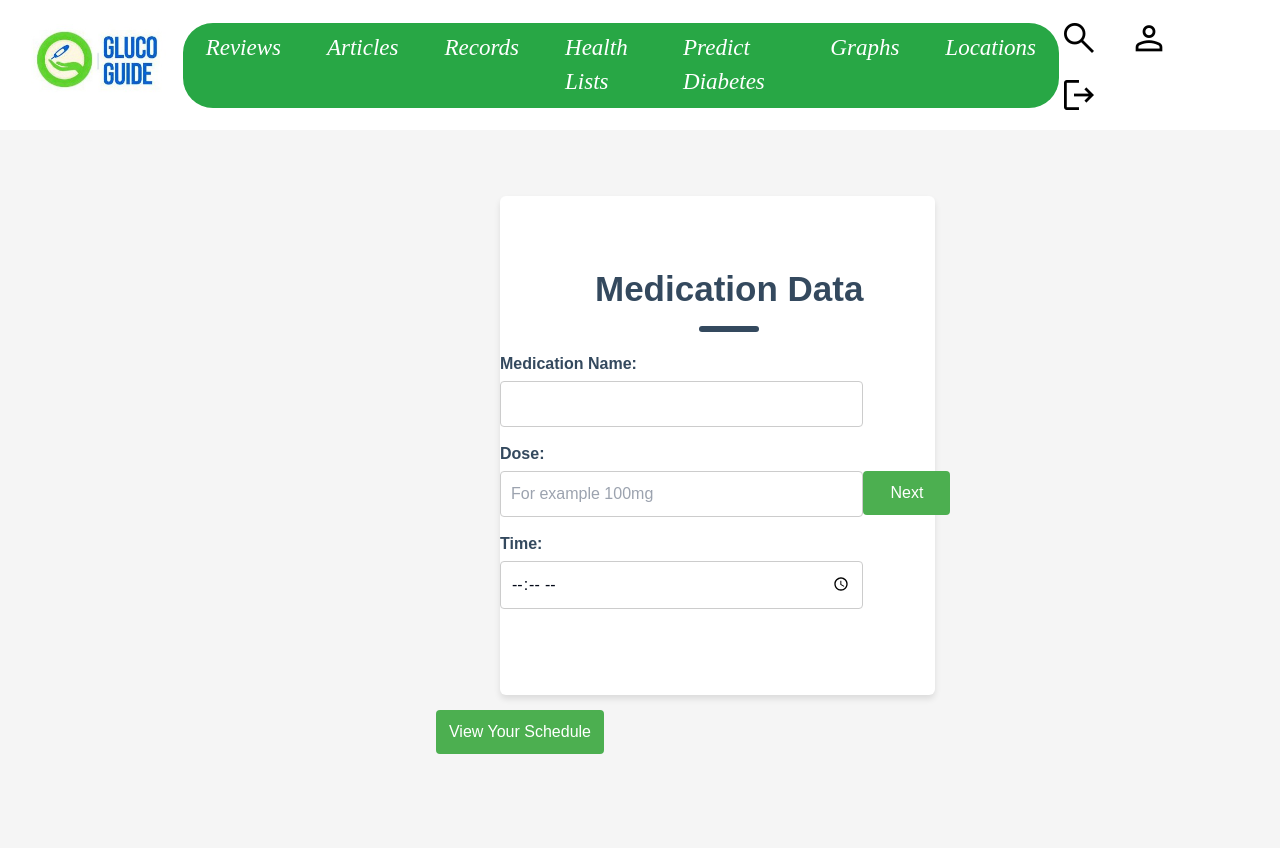
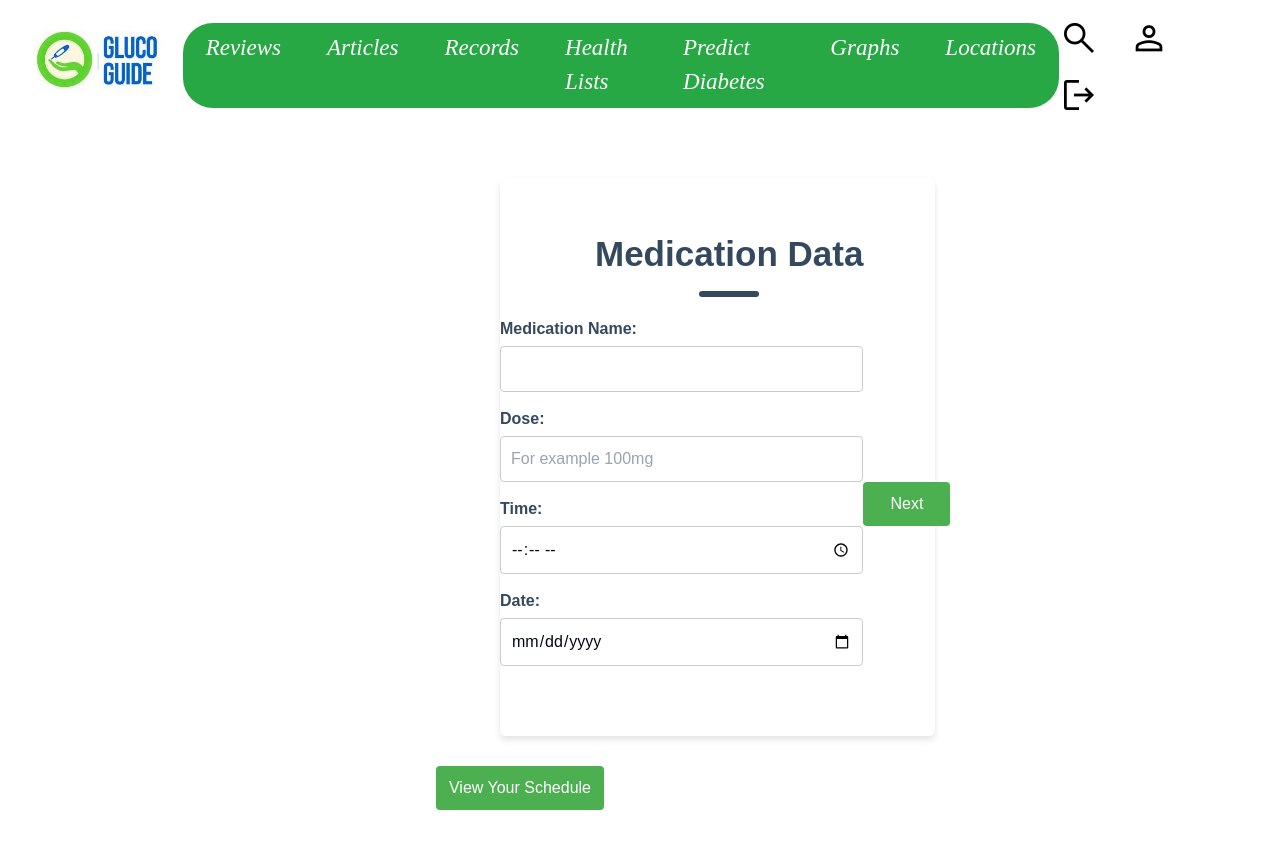
Before and after one commit to shrouk1510/gp_frontend, a React (Create React App) app: page /MedicationL in a window 1280 px wide. Shown: the top 848 px of the page. Built offline with nearby package versions, Linux system fonts and the light colour scheme; a web font is replaced by a local one.

Commit message:
health list updated

```diff
--- a/src/App.js
+++ b/src/App.js
@@ -69,7 +69,7 @@ function App() {
         <Route path="/admin" element={<Signin />} />
         <Route path="/NewNat" element={<NewNat />} />
         <Route path="/uploadData" element={<PrivateRoute><UploadData /></PrivateRoute>} />
-        <Route path="/viewData" element={<ViewData />} />
+        {/* <Route path="/viewData" element={<ViewData />} /> */}
         <Route path="/lifestyle" element={<Lifestyle />} />
         <Route path="/userlifestyle" element={<ReLifestyle />} />
         {/* <Route path="/logout" element={<Welcome />} /> */}
--- a/src/ExerciseFormCompenent/Exercise.css
+++ b/src/ExerciseFormCompenent/Exercise.css
@@ -1,17 +1,12 @@
 .exerciseContainer {
-
-    max-width: 100% !important;
-    height: 100vh;
-    background-color: #f5f5f5;
-    margin: 0;
-    padding: 1rem 0;
+  height: 82vh;
+  margin-top: 120px;
 }
 
 .exerciseContainer .header {
   text-align: center;
   margin-top: 3%;
   margin-left: 95px;
-
 }
 
 .exerciseContainer .text {
@@ -37,14 +32,14 @@
   display: flex;
   justify-content: center;
   align-items: center;
-    height: 65%;
+  height: 85%;
   width: 34%;
   flex-direction: column;
   flex-wrap: wrap;
   box-shadow: 0 4px 6px rgba(0, 0, 0, 0.1);
   margin-left: 500px;
   border-radius: 6px;
-    margin-top: 50px;
+  margin-top: -60px;
 }
 
 .exerciseContainer .form-group {
@@ -107,7 +102,6 @@
   border-radius: 3px;
   margin-top: 95px;
   width: 20%;
-
 }
 
 .exerciseContainer .Exerback-button:hover {
--- a/src/ExerciseFormCompenent/Exercise.js
+++ b/src/ExerciseFormCompenent/Exercise.js
@@ -5,7 +5,8 @@ const ExerciseForm = ({ nextStep, prevStep, setCombinedData }) => {
   const [formData, setFormData] = useState({
     exerciseName: '',
     duration: '',
-    time: ''
+    time: '',
+    date: new Date().toISOString().split('T')[0] // Set the default date to today's date
   });
 
   const handleChange = (e) => {
@@ -21,7 +22,7 @@ const ExerciseForm = ({ nextStep, prevStep, setCombinedData }) => {
     if (formData.exerciseName || formData.duration || formData.time) {
       setCombinedData(prevData => [...prevData, { ...formData, type: 'Exercise' }]);
     }
-    setFormData({ exerciseName: '', duration: '', time: '' });
+    setFormData({ exerciseName: '', duration: '', time: '', date: new Date().toISOString().split('T')[0] }); // Reset date field as well
     nextStep();
   };
 
@@ -63,6 +64,16 @@ const ExerciseForm = ({ nextStep, prevStep, setCombinedData }) => {
               onChange={handleChange}
             />
           </div>
+          <div className="form-group">
+            <label htmlFor="date">Date:</label>
+            <input
+              type="date"
+              id="date"
+              name="date"
+              value={formData.date}
+              onChange={handleChange}
+            />
+          </div>
         </div>
         <button type="button" className="Exerback-button" onClick={prevStep}>Back</button>
         <button type="submit" className="sub-button">Next</button>
--- a/src/MealFormComponent/Meal.js
+++ b/src/MealFormComponent/Meal.js
@@ -4,7 +4,8 @@ import './Meal.css';
 const MealForm = ({ prevStep, handleSubmitAll }) => {
   const [formData, setFormData] = useState({
     name: '',
-    time: ''
+    time: '',
+    date: new Date().toISOString().split('T')[0] // Set the default date to today's date
   });
 
   const mealTypes = ['Breakfast', 'Lunch', 'Dinner', 'Snack'];
@@ -19,8 +20,16 @@ const MealForm = ({ prevStep, handleSubmitAll }) => {
 
   const handleSubmit = (e) => {
     e.preventDefault();
+
+    // Check if name and time fields are empty
+    if (!formData.name && !formData.time) {
+      // Optionally, you can provide feedback to the user that fields are required
+      alert('Please fill in at least the Meal Type and Time fields.');
+      return;
+    }
+
     handleSubmitAll({ ...formData, type: 'Meal' });
-    setFormData({ name: '', time: '' });
+    setFormData({ name: '', time: '', date: new Date().toISOString().split('T')[0] }); // Reset date field as well
   };
 
   return (
@@ -55,6 +64,16 @@ const MealForm = ({ prevStep, handleSubmitAll }) => {
               onChange={handleChange}
             />
           </div>
+          <div className="form-group">
+            <label htmlFor="date">Date:</label>
+            <input
+              type="date"
+              id="date"
+              name="date"
+              value={formData.date}
+              onChange={handleChange}
+            />
+          </div>
         </div>
         <button type="button" className="mealback-button" onClick={prevStep}>Back</button>
         <button type="submit" className="submit-button">Submit</button>
--- a/src/MedicationFormComponent/medication.css
+++ b/src/MedicationFormComponent/medication.css
@@ -1,11 +1,5 @@
-/* Form styling similar to Exercise form */
 .medicationContainer {
-    max-width: 100% !important;
-    height: 100vh;
-    background-color: #f5f5f5;
-    margin: 0;
-    padding: 1rem 0;
-
+    height: 82vh;
 }
 
 .medicationContainer .header {
@@ -37,14 +31,14 @@
     display: flex;
     justify-content: center;
     align-items: center;
-    height: 65%;
+    height: 85%;
     width: 34%;
     flex-direction: column;
     flex-wrap: wrap;
     box-shadow: 0 4px 6px rgba(0, 0, 0, 0.1);
     margin-left:500px;
     border-radius: 6px;
-    margin-top: 50px;
+    margin-top: 48px;
 }
 
 .medicationContainer .form-group {
@@ -81,7 +75,7 @@
     background-color: green;
 }
 
-.medicationContainer  .see{
+.medicationContainer .see {
     position: absolute;
     right: 406px;
     background-color: #4CAF50;
@@ -91,11 +85,9 @@
     color: white;
     border: none;
     margin-right: 270px;
-    margin-top: -45px;
-
+    margin-top: -30px;
 }
 
-.medicationContainer .see:hover{
+.medicationContainer .see:hover {
     background-color: green;
-
 }
--- a/src/MedicationFormComponent/mediction.js
+++ b/src/MedicationFormComponent/mediction.js
@@ -5,7 +5,8 @@ const MedicationForm = ({ nextStep, handleViewSchedule, setCombinedData }) => {
   const [formData, setFormData] = useState({
     name: '',
     dose: '',
-    time: ''
+    time: '',
+    date: '' // New state for date
   });
 
   const handleChange = (e) => {
@@ -21,7 +22,7 @@ const MedicationForm = ({ nextStep, handleViewSchedule, setCombinedData }) => {
     if (formData.name || formData.dose || formData.time) {
       setCombinedData(prevData => [...prevData, { ...formData, type: 'Medication' }]);
     }
-    setFormData({ name: '', dose: '', time: '' });
+    setFormData({ name: '', dose: '', time: '', date: '' });
     nextStep();
   };
 
@@ -46,7 +47,8 @@ const MedicationForm = ({ nextStep, handleViewSchedule, setCombinedData }) => {
           <div className="form-group">
             <label htmlFor="dose">Dose:</label>
             <input
-              placeholder="For example 100mg" type="text"
+              placeholder="For example 100mg"
+              type="text"
               id="dose"
               name="dose"
               value={formData.dose}
@@ -63,6 +65,16 @@ const MedicationForm = ({ nextStep, handleViewSchedule, setCombinedData }) => {
               onChange={handleChange}
             />
           </div>
+          <div className="form-group"> {/* New date field */}
+            <label htmlFor="date">Date:</label>
+            <input
+              type="date"
+              id="date"
+              name="date"
+              value={formData.date}
+              onChange={handleChange}
+            />
+          </div>
         </div>
         <button type="submit" className="subb-button">Next</button>
       </form>
--- a/src/multistepComponent/UnifiedTable.css
+++ b/src/multistepComponent/UnifiedTable.css
@@ -10,12 +10,8 @@
   border-collapse: collapse;
 }
 
-.tableContainer h2{
-  font-size: 2.5em;
-  margin-bottom: 10px;
-  color: #2c3e50;
-  font-weight: 600;
-  text-align: center;
+.tableContainer h2 {
+  color: #34495e;
 }
 
 .unified-table th, .unified-table td {
@@ -40,11 +36,11 @@
   cursor: pointer;
 }
 
-.backButton:hover{
-background-color: green;
+.backButton:hover {
+  background-color: green;
 }
 
-.tableContainer .update-button  {
+.tableContainer .update-button {
   background-color: #008CBA; /* Blue */
   color: white;
   padding: 5px 10px;
--- a/src/multistepComponent/UnifiedTable.js
+++ b/src/multistepComponent/UnifiedTable.js
@@ -4,7 +4,7 @@ import './UnifiedTable.css';
 const UnifiedTable = ({ combinedData, setViewTable }) => {
   return (
     <div className='tableContainer'>
-      <h2>Health Data Schedule</h2>
+      <h2><strong>Health Data Schedule</strong></h2>
       <table className="unified-table">
         <thead>
           <tr>
@@ -13,6 +13,7 @@ const UnifiedTable = ({ combinedData, setViewTable }) => {
             <th>Dose</th>
             <th>Duration</th>
             <th>Time</th>
+            <th>Date</th> {/* New Date column */}
             <th>Actions</th>
           </tr>
         </thead>
@@ -24,6 +25,7 @@ const UnifiedTable = ({ combinedData, setViewTable }) => {
               <td>{data.dose || '-'}</td>
               <td>{data.duration || '-'}</td>
               <td>{data.time || '-'}</td>
+              <td>{data.date || '-'}</td> {/* Display the Date */}
               <td>
                 <button className="update-button">Update</button>
               </td>
--- a/src/uploadDataComponent/data.js
+++ b/src/uploadDataComponent/data.js
@@ -35,7 +35,7 @@ const UploadData = () => {
     const handleDelete = async (recordId) => {
 
         try {
-            await deleteMedicalRecordRequest(recordId)
+            // await deleteMedicalRecordRequest(recordId)
             removeMedicalRecord(recordId)
             toast.success("record deleted")
         } catch (error) {
--- a/src/user-profile/UserProfile.jsx
+++ b/src/user-profile/UserProfile.jsx
@@ -63,7 +63,7 @@ const UserProfile = () => {
 
   const handleReadAllNotifications = async () => {
     try {
-      // await markAllNotificationsReadRequest();
+       await markAllNotificationsReadRequest();
       markAllNotificationAsRead();
       toast.success("All notifications marked as read");
     } catch (error) {
@@ -73,7 +73,7 @@ const UserProfile = () => {
 
   const handleReadNotification = async (notificationId) => {
     try {
-      // await markNotificationReadByIdRequest(notificationId);
+       await markNotificationReadByIdRequest(notificationId);
       markNotificationAsRead(notificationId);
       toast.success("notification marked as read");
     } catch (error) {
```
Also changed, not shown: src/MealFormComponent/Meal.css (+20 -33 lines), src/medical-records/TodoForm.jsx (+23 -23 lines). Lines whose indentation alone changed are shown as unchanged.
